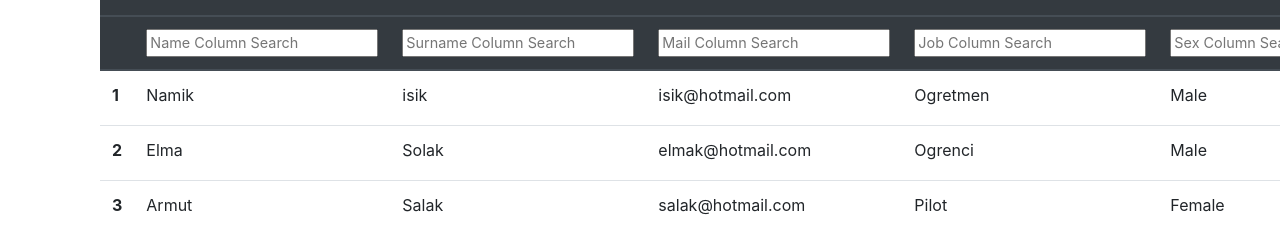
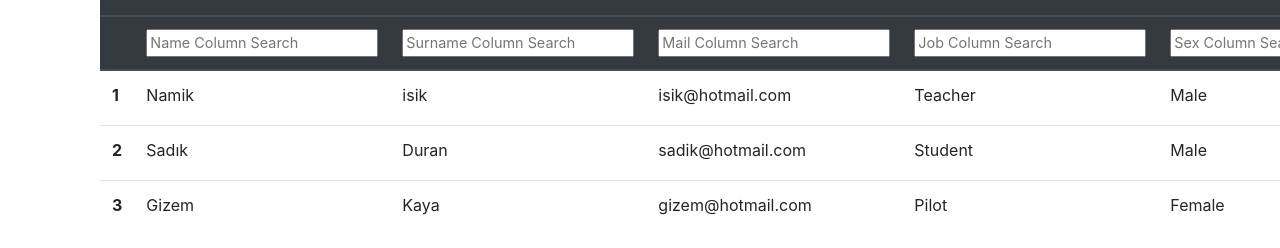
Before and after one commit to robertenes/ANGULARJS-INSERT-DELETE-EDIT-SEARCH, a plain HTML site: page index.html in a window 1280 px wide. Shown: the part 674-922 px from the top of the page. Drawn offline with nearby package versions, Linux system fonts and the light colour scheme; some packages are replaced by stand-ins of ours.

Commit message:
Update index.html
Update records

```diff
--- a/index.html
+++ b/index.html
@@ -156,9 +156,9 @@ app.controller("MyController",function($scope,$compile){
 	$scope.control = false;
 	$scope.Messagge = "";
 	$scope.data = [
-	{"ID":1,"Name":"Namik","Surname":"isik","Mail":"isik@hotmail.com","Is":"Ogretmen","Sex":"Male"},
-	{"ID":2,"Name":"Elma","Surname":"Solak","Mail":"elmak@hotmail.com","Is":"Ogrenci","Sex":"Male"},
-	{"ID":3,"Name":"Armut","Surname":"Salak","Mail":"salak@hotmail.com","Is":"Pilot","Sex":"Female"}
+	{"ID":1,"Name":"Namik","Surname":"isik","Mail":"isik@hotmail.com","Is":"Teacher","Sex":"Male"},
+	{"ID":2,"Name":"Sadık","Surname":"Duran","Mail":"sadik@hotmail.com","Is":"Student","Sex":"Male"},
+	{"ID":3,"Name":"Gizem","Surname":"Kaya","Mail":"gizem@hotmail.com","Is":"Pilot","Sex":"Female"}
 	];
 	$scope.Is = [
 	{"Id":"Teacher","isim":"Teacher"},
```
